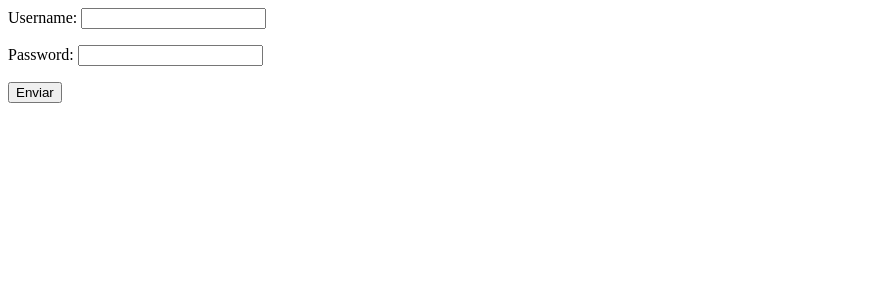
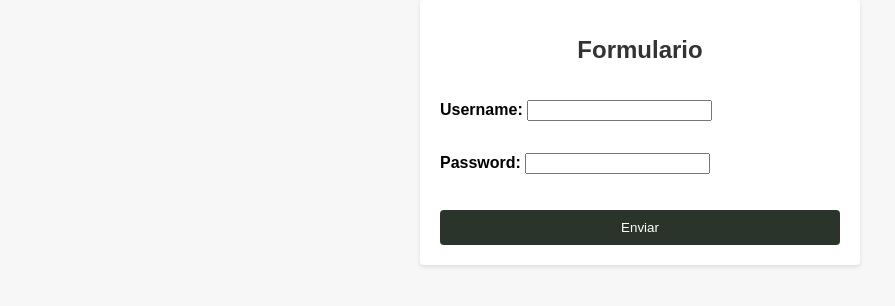
Before and after one commit to A01749164/QuizDjango, a Django app: page /login/ in a window 1280 px wide. Shown: the top 306 px of the page, without its empty margins (0-895 px from the left). Run offline with Django 4.2, Linux system fonts and the light colour scheme.

Commit message:
Templates fixed
All templates are fixed and ready to function :)

```diff
--- a/AppQuiz/Aplicativo/Template/Usuario/login.html
+++ b/AppQuiz/Aplicativo/Template/Usuario/login.html
@@ -1,8 +1,69 @@
-<form method= "POST">
-    {% csrf_token %}
-    {{form.as_p}}
+<!DOCTYPE html>
+<html>
+<head>
+  <title>Formulario</title>
+  <style>
+    body {
+      font-family: Arial, sans-serif;
+      margin: 0;
+      padding: 0;
+      background-color: #f7f7f7;
+    }
 
-    <button type="submit">
-        Enviar
-    </button>
-</form>
+    .container {
+      max-width: 400px;
+      margin: 0 auto;
+      padding: 20px;
+      background-color: #fff;
+      border-radius: 4px;
+      box-shadow: 0 2px 4px rgba(0, 0, 0, 0.1);
+    }
+
+    h1 {
+      font-size: 24px;
+      color: #333;
+      margin-bottom: 20px;
+      text-align: center;
+    }
+
+    form {
+      display: flex;
+      flex-direction: column;
+    }
+
+
+    label {
+      font-weight: bold;
+      margin-bottom: 5px;
+
+    }
+
+    button[type="submit"] {
+      display: inline-block;
+      padding: 10px 20px;
+      background-color: #2b342b;
+      color: #fff;
+      text-align: center;
+      border: none;
+      border-radius: 4px;
+      cursor: pointer;
+      transition: background-color 0.3s;
+      margin-top: 20px;
+    }
+
+    button[type="submit"]:hover {
+      background-color: #45a049;
+    }
+  </style>
+</head>
+<body>
+  <div class="container">
+    <h1>Formulario</h1>
+    <form method="POST">
+      {% csrf_token %}
+      {{form.as_p}}
+    <button type="submit">Enviar</button>
+    </form>
+  </div>
+</body>
+</html>
```
Also changed, not shown: AppQuiz/Aplicativo/Template/Usuario/home.html (+52 -3 lines), AppQuiz/Aplicativo/Template/Usuario/registro.html (+58 -0 lines), AppQuiz/Aplicativo/Template/inicio.html (+70 -0 lines), AppQuiz/Aplicativo/db.sqlite3.
